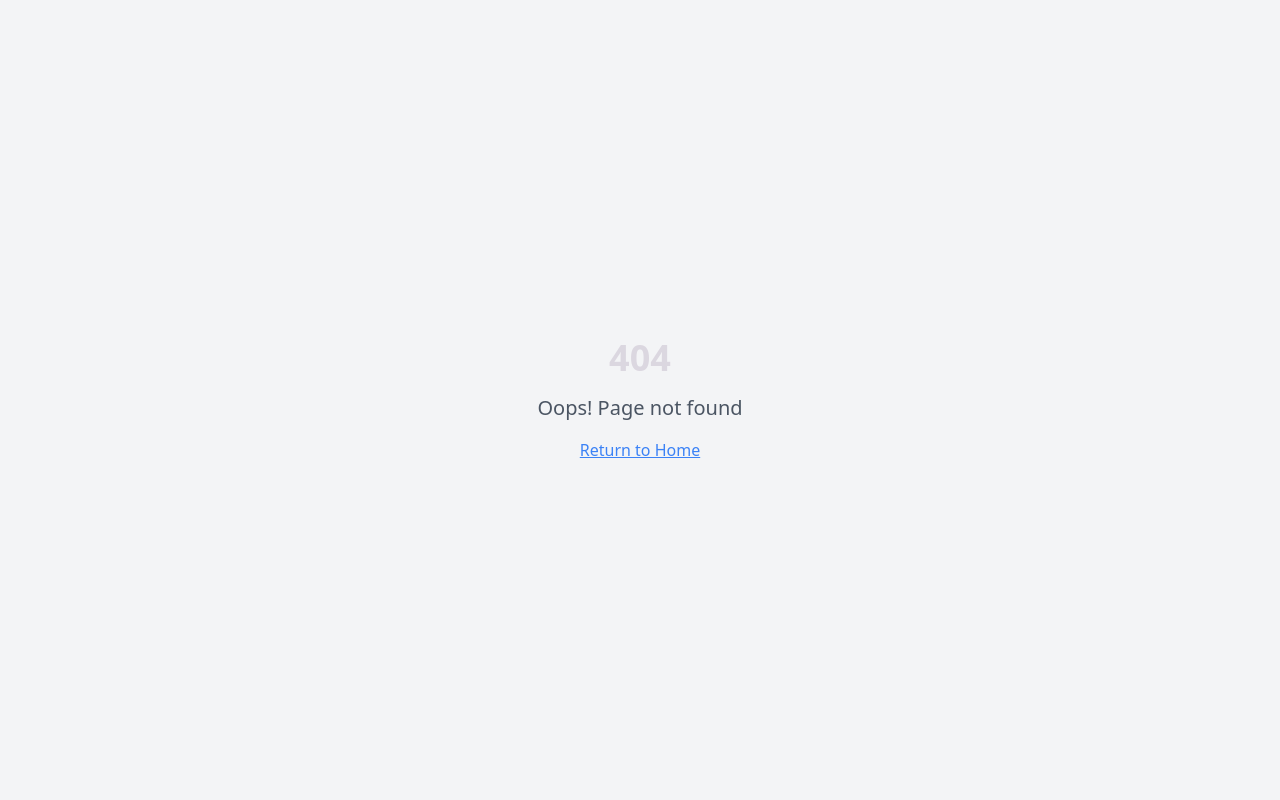
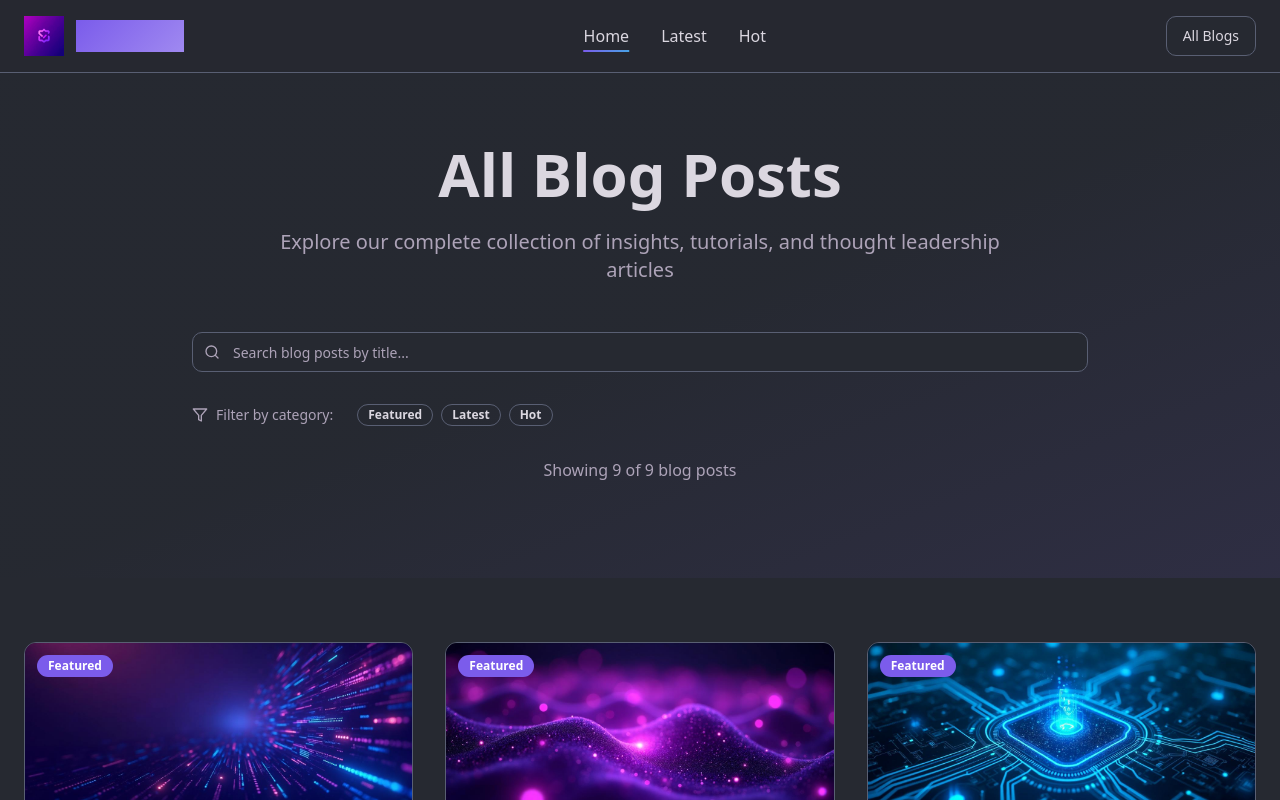
Before and after one commit to AhmedAbuYousuf/data-rain-blog, a React (Vite) app: page /blogs in a window 1280 px wide. Before the commit this address had no page. Shown: the top 800 px of the page. Built offline with nearby package versions, Linux system fonts and the light colour scheme.

Commit message:
Refactor: Implement blog listing page
- Added a new page for listing all blogs with filter and search features.
- Removed the "Book Demo" button.
- Improved the footer design for desktop view.
- Enhanced the hero section animation.

```diff
--- a/src/App.tsx
+++ b/src/App.tsx
@@ -5,6 +5,7 @@ import { QueryClient, QueryClientProvider } from "@tanstack/react-query";
 import { BrowserRouter, Routes, Route } from "react-router-dom";
 import Index from "./pages/Index";
 import BlogPost from "./pages/BlogPost";
+import AllBlogs from "./pages/AllBlogs";
 import NotFound from "./pages/NotFound";
 
 const queryClient = new QueryClient();
@@ -17,6 +18,7 @@ const App = () => (
       <BrowserRouter>
         <Routes>
           <Route path="/" element={<Index />} />
+          <Route path="/blogs" element={<AllBlogs />} />
           <Route path="/blog/:slug" element={<BlogPost />} />
           {/* ADD ALL CUSTOM ROUTES ABOVE THE CATCH-ALL "*" ROUTE */}
           <Route path="*" element={<NotFound />} />
--- a/src/components/Footer.tsx
+++ b/src/components/Footer.tsx
@@ -10,53 +10,85 @@ const Footer = () => {
 
   return (
     <footer className="bg-card border-t border-border">
-      <div className="container mx-auto px-6 py-12">
-        <div className="grid md:grid-cols-3 gap-8">
-          {/* Logo Section */}
-          <div className="flex flex-col items-center md:items-start">
-            <div className="flex items-center space-x-3 mb-4">
+      <div className="container mx-auto px-6 py-16">
+        <div className="grid lg:grid-cols-4 md:grid-cols-2 gap-12">
+          {/* Company Section */}
+          <div className="lg:col-span-2">
+            <div className="flex items-center space-x-3 mb-6">
               <img src={logo} alt="TechBlog" className="w-12 h-12" />
               <span className="text-2xl font-bold gradient-primary bg-clip-text text-transparent">
                 TechBlog
               </span>
             </div>
+            <p className="text-muted-foreground mb-6 max-w-md leading-relaxed">
+              Your trusted source for cutting-edge technology insights, trends, and solutions
+              that drive business forward. Stay ahead of the curve with expert analysis and
+              innovative perspectives.
+            </p>
+            <div className="flex space-x-4">
+              <div className="w-10 h-10 rounded-full bg-primary/10 flex items-center justify-center hover:bg-primary/20 transition-colors cursor-pointer">
+                <span className="text-primary text-sm">📧</span>
+              </div>
+              <div className="w-10 h-10 rounded-full bg-primary/10 flex items-center justify-center hover:bg-primary/20 transition-colors cursor-pointer">
+                <span className="text-primary text-sm">💼</span>
+              </div>
+              <div className="w-10 h-10 rounded-full bg-primary/10 flex items-center justify-center hover:bg-primary/20 transition-colors cursor-pointer">
+                <span className="text-primary text-sm">🐦</span>
+              </div>
+            </div>
           </div>
 
-          {/* Tagline Section */}
-          <div className="text-center">
-            <h3 className="text-lg font-semibold mb-2 text-foreground">
-              Empowering Innovation
-            </h3>
-            <p className="text-muted-foreground">
-              Your trusted source for cutting-edge technology insights,
-              trends, and solutions that drive business forward.
-            </p>
-          </div>
-
-          {/* Navigation Section */}
-          <div className="flex flex-col items-center md:items-end">
-            <h3 className="text-lg font-semibold mb-4 text-foreground">
+          {/* Quick Links */}
+          <div>
+            <h3 className="text-lg font-semibold mb-6 text-foreground">
               Quick Links
             </h3>
-            <nav className="flex flex-col space-y-2">
+            <nav className="flex flex-col space-y-3">
               <button
                 onClick={() => scrollToSection('home')}
-                className="nav-link text-muted-foreground hover:text-primary transition-colors"
+                className="text-muted-foreground hover:text-primary transition-colors text-left"
               >
                 Home
               </button>
               <button
                 onClick={() => scrollToSection('latest')}
-                className="nav-link text-muted-foreground hover:text-primary transition-colors"
+                className="text-muted-foreground hover:text-primary transition-colors text-left"
               >
-                Latest
+                Latest Posts
               </button>
               <button
                 onClick={() => scrollToSection('hot')}
-                className="nav-link text-muted-foreground hover:text-primary transition-colors"
+                className="text-muted-foreground hover:text-primary transition-colors text-left"
               >
-                Hot
+                Hot Topics
               </button>
+              <a
+                href="/blogs"
+                className="text-muted-foreground hover:text-primary transition-colors"
+              >
+                All Blogs
+              </a>
+            </nav>
+          </div>
+
+          {/* Categories */}
+          <div>
+            <h3 className="text-lg font-semibold mb-6 text-foreground">
+              Categories
+            </h3>
+            <nav className="flex flex-col space-y-3">
+              <span className="text-muted-foreground hover:text-primary transition-colors cursor-pointer">
+                Featured
+              </span>
+              <span className="text-muted-foreground hover:text-primary transition-colors cursor-pointer">
+                Latest
+              </span>
+              <span className="text-muted-foreground hover:text-primary transition-colors cursor-pointer">
+                Hot Topics
+              </span>
+              <span className="text-muted-foreground hover:text-primary transition-colors cursor-pointer">
+                Technology Trends
+              </span>
             </nav>
           </div>
         </div>
--- a/src/components/Header.tsx
+++ b/src/components/Header.tsx
@@ -50,9 +50,13 @@ const Header = ({ onDemoClick }: HeaderProps) => {
           </button>
         </nav>
 
-        {/* Demo Button */}
-        <Button onClick={onDemoClick} variant="demo">
-          Book a Demo
+        {/* Navigation CTA */}
+        <Button
+          onClick={() => window.location.href = '/blogs'}
+          variant="outline"
+          className="hidden md:block"
+        >
+          All Blogs
         </Button>
       </div>
     </header>
--- a/src/index.css
+++ b/src/index.css
@@ -39,6 +39,7 @@ All colors MUST be HSL.
 
     --soft-lilac: 268 45% 88%;
     --electric-blue: 205 76% 59%;
+    --primary-glow: 253 78% 74%;
 
     --gradient-primary: linear-gradient(135deg, hsl(var(--primary)), hsl(var(--electric-blue)));
     --gradient-secondary: linear-gradient(180deg, hsl(var(--background)), hsl(var(--secondary)));
@@ -281,3 +282,17 @@ All colors MUST be HSL.
     transform: translateY(0);
   }
 }
+
+/* Enhanced gradient utilities */
+.gradient-primary {
+  background: linear-gradient(135deg, hsl(var(--primary)), hsl(var(--primary-glow)));
+}
+
+/* Custom animations */
+.animate-slow-spin {
+  animation: spin 30s linear infinite;
+}
+
+.bg-gradient-radial {
+  background: radial-gradient(circle, var(--tw-gradient-stops));
+}
--- /dev/null
+++ b/src/pages/AllBlogs.tsx
@@ -0,0 +1,149 @@
+import { useState, useMemo } from 'react';
+import { useNavigate } from 'react-router-dom';
+import Header from '@/components/Header';
+import Footer from '@/components/Footer';
+import BlogCard from '@/components/BlogCard';
+import { Button } from '@/components/ui/button';
+import { Input } from '@/components/ui/input';
+import { Badge } from '@/components/ui/badge';
+import { Search, Filter } from 'lucide-react';
+import type { BlogPost } from '@/components/BlogCard';
+import { homePosts, latestPosts, hotPosts } from '@/data/blogPosts';
+
+const AllBlogs = () => {
+  const navigate = useNavigate();
+  const [searchTerm, setSearchTerm] = useState('');
+  const [selectedCategory, setSelectedCategory] = useState<string>('');
+
+  // Combine all blog posts
+  const allPosts = [...homePosts, ...latestPosts, ...hotPosts];
+
+  // Get unique categories
+  const categories = useMemo(() => {
+    const uniqueCategories = Array.from(new Set(allPosts.map(post => post.category)));
+    return uniqueCategories;
+  }, [allPosts]);
+
+  // Filter posts based on search and category
+  const filteredPosts = useMemo(() => {
+    return allPosts.filter(post => {
+      const matchesSearch = post.title.toLowerCase().includes(searchTerm.toLowerCase());
+      const matchesCategory = selectedCategory === '' || post.category === selectedCategory;
+      return matchesSearch && matchesCategory;
+    });
+  }, [allPosts, searchTerm, selectedCategory]);
+
+  const handlePostClick = (post: BlogPost) => {
+    const slug = post.title.toLowerCase().replace(/[^a-z0-9]+/g, '-');
+    navigate(`/blog/${slug}`);
+  };
+
+  const clearFilters = () => {
+    setSearchTerm('');
+    setSelectedCategory('');
+  };
+
+  return (
+    <div className="min-h-screen bg-background">
+      <Header onDemoClick={() => {}} />
+
+      <div className="pt-20">
+        {/* Hero Section */}
+        <section className="py-16 bg-gradient-to-br from-background via-background to-primary/10">
+          <div className="container mx-auto px-6">
+            <div className="text-center mb-12">
+              <h1 className="text-4xl md:text-6xl font-bold mb-6 text-foreground">
+                All Blog Posts
+              </h1>
+              <p className="text-xl text-muted-foreground max-w-3xl mx-auto">
+                Explore our complete collection of insights, tutorials, and thought leadership articles
+              </p>
+            </div>
+
+            {/* Search and Filter Section */}
+            <div className="max-w-4xl mx-auto">
+              <div className="flex flex-col md:flex-row gap-4 mb-8">
+                {/* Search Input */}
+                <div className="relative flex-1">
+                  <Search className="absolute left-3 top-1/2 transform -translate-y-1/2 text-muted-foreground w-4 h-4" />
+                  <Input
+                    type="text"
+                    placeholder="Search blog posts by title..."
+                    value={searchTerm}
+                    onChange={(e) => setSearchTerm(e.target.value)}
+                    className="pl-10"
+                  />
+                </div>
+
+                {/* Clear Filters Button */}
+                {(searchTerm || selectedCategory) && (
+                  <Button variant="outline" onClick={clearFilters}>
+                    Clear Filters
+                  </Button>
+                )}
+              </div>
+
+              {/* Category Filter Tags */}
+              <div className="flex flex-wrap gap-2 mb-8">
+                <div className="flex items-center gap-2 mr-4">
+                  <Filter className="w-4 h-4 text-muted-foreground" />
+                  <span className="text-sm text-muted-foreground">Filter by category:</span>
+                </div>
+                {categories.map((category) => (
+                  <Badge
+                    key={category}
+                    variant={selectedCategory === category ? "default" : "outline"}
+                    className="cursor-pointer hover:bg-primary/10 transition-colors"
+                    onClick={() => setSelectedCategory(selectedCategory === category ? '' : category)}
+                  >
+                    {category}
+                  </Badge>
+                ))}
+              </div>
+
+              {/* Results Count */}
+              <div className="text-center mb-8">
+                <p className="text-muted-foreground">
+                  Showing {filteredPosts.length} of {allPosts.length} blog posts
+                </p>
+              </div>
+            </div>
+          </div>
+        </section>
+
+        {/* Blog Posts Grid */}
+        <section className="py-16">
+          <div className="container mx-auto px-6">
+            {filteredPosts.length > 0 ? (
+              <div className="grid md:grid-cols-2 lg:grid-cols-3 gap-8">
+                {filteredPosts.map((post, index) => (
+                  <div
+                    key={post.id}
+                    className="animate-on-scroll"
+                    style={{ animationDelay: `${index * 0.1}s` }}
+                  >
+                    <BlogCard post={post} onClick={handlePostClick} />
+                  </div>
+                ))}
+              </div>
+            ) : (
+              <div className="text-center py-16">
+                <h3 className="text-2xl font-semibold mb-4 text-foreground">No posts found</h3>
+                <p className="text-muted-foreground mb-8">
+                  Try adjusting your search criteria or browse all posts
+                </p>
+                <Button onClick={clearFilters}>
+                  View All Posts
+                </Button>
+              </div>
+            )}
+          </div>
+        </section>
+      </div>
+
+      <Footer />
+    </div>
+  );
+};
+
+export default AllBlogs;
--- a/src/pages/BlogPage.tsx
+++ b/src/pages/BlogPage.tsx
@@ -99,39 +99,51 @@ const BlogPage = () => {
                 <div className="flex flex-col sm:flex-row gap-4">
                   <Button
                     size="lg"
-                    className="btn-demo text-lg px-8 py-4"
-                    onClick={() => setIsDemoFormOpen(true)}
-                  >
-                    Get Started Today
-                  </Button>
-                  <Button
-                    size="lg"
                     variant="outline"
                     className="text-lg px-8 py-4"
-                    onClick={() => document.getElementById('latest')?.scrollIntoView({ behavior: 'smooth' })}
+                    onClick={() => navigate('/blogs')}
                   >
                     Read More
                   </Button>
                 </div>
               </div>
 
-              {/* Right Content - Globe/Tech Visual */}
+              {/* Right Content - Enhanced Tech Visual */}
               <div className="animate-on-scroll relative" style={{ animationDelay: '0.3s' }}>
-                <div className="relative w-full h-96 flex items-center justify-center">
-                  {/* Animated tech orb */}
-                  <div className="relative w-80 h-80 rounded-full border-4 border-primary/30 flex items-center justify-center">
-                    <div className="w-64 h-64 rounded-full border-2 border-accent/40 flex items-center justify-center animate-pulse">
-                      <div className="w-48 h-48 rounded-full gradient-primary flex items-center justify-center opacity-20"></div>
+                <div className="relative w-full h-[500px] flex items-center justify-center">
+                  {/* Main animated tech orb - significantly larger */}
+                  <div className="relative w-96 h-96 rounded-full border-4 border-primary/30 flex items-center justify-center animate-slow-spin">
+                    <div className="w-80 h-80 rounded-full border-2 border-accent/40 flex items-center justify-center animate-pulse">
+                      <div className="w-64 h-64 rounded-full gradient-primary flex items-center justify-center opacity-30 animate-pulse" style={{ animationDelay: '0.5s' }}>
+                        <div className="w-48 h-48 rounded-full border border-primary/20 flex items-center justify-center">
+                          <div className="w-32 h-32 rounded-full bg-primary/10 flex items-center justify-center">
+                            <span className="text-2xl font-bold text-primary">TECH</span>
+                          </div>
+                        </div>
+                      </div>
                     </div>
-                    {/* Floating tech icons */}
-                    <div className="absolute top-8 right-8 w-12 h-12 rounded-full bg-primary/20 border border-primary/40 flex items-center justify-center animate-bounce">
-                      <span className="text-primary font-bold">AI</span>
+
+                    {/* Enhanced floating tech icons with better positioning */}
+                    <div className="absolute -top-4 right-12 w-16 h-16 rounded-full bg-primary/20 border-2 border-primary/40 flex items-center justify-center animate-bounce shadow-lg">
+                      <span className="text-primary font-bold text-lg">AI</span>
                     </div>
-                    <div className="absolute bottom-12 left-6 w-10 h-10 rounded-full bg-accent/20 border border-accent/40 flex items-center justify-center" style={{ animationDelay: '1s' }}>
-                      <span className="text-accent text-sm">⚡</span>
+                    <div className="absolute bottom-8 -left-8 w-14 h-14 rounded-full bg-accent/20 border-2 border-accent/40 flex items-center justify-center animate-bounce shadow-lg" style={{ animationDelay: '1s' }}>
+                      <span className="text-accent text-xl">⚡</span>
                     </div>
-                    <div className="absolute top-16 left-16 w-8 h-8 rounded-full bg-electric-blue/20 border border-electric-blue/40" style={{ animationDelay: '2s' }}></div>
+                    <div className="absolute top-20 -left-6 w-12 h-12 rounded-full bg-electric-blue/30 border-2 border-electric-blue/50 animate-bounce shadow-lg" style={{ animationDelay: '2s' }}>
+                      <span className="text-electric-blue text-sm">🚀</span>
+                    </div>
+                    <div className="absolute -bottom-6 right-16 w-12 h-12 rounded-full bg-secondary/30 border-2 border-secondary/50 animate-bounce shadow-lg" style={{ animationDelay: '1.5s' }}>
+                      <span className="text-secondary">💡</span>
+                    </div>
+
+                    {/* Additional orbit rings */}
+                    <div className="absolute inset-0 w-full h-full rounded-full border border-primary/10 animate-spin" style={{ animationDuration: '20s' }}></div>
+                    <div className="absolute inset-4 w-[calc(100%-2rem)] h-[calc(100%-2rem)] rounded-full border border-accent/10 animate-spin" style={{ animationDuration: '15s', animationDirection: 'reverse' }}></div>
                   </div>
+
+                  {/* Background glow effect */}
+                  <div className="absolute inset-0 bg-gradient-radial from-primary/5 via-transparent to-transparent rounded-full blur-xl"></div>
                 </div>
               </div>
             </div>
```
